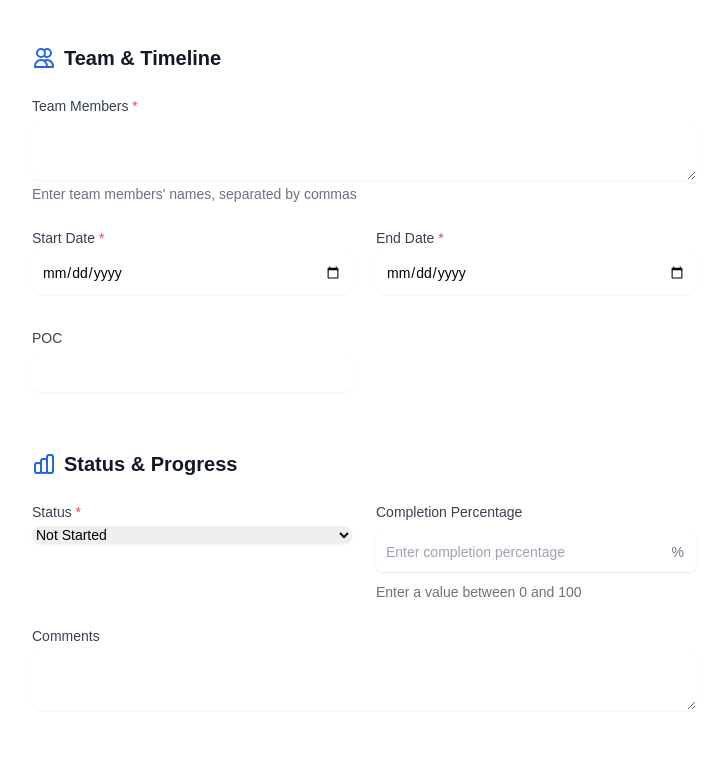
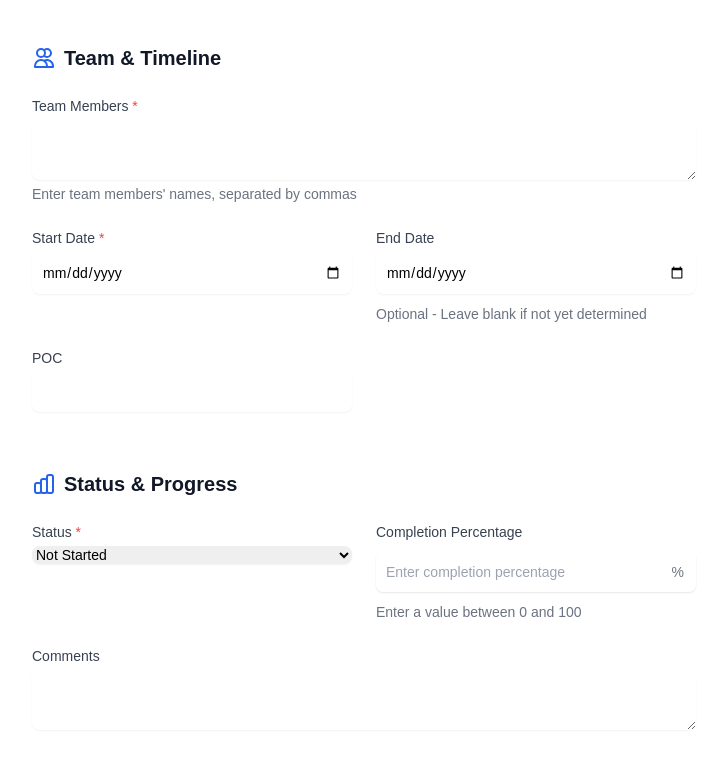
Before and after one commit to raheelkumar/gbq_app_v2, a Flask app: template templates/edit_isv.html in a window 1280 px wide. Shown: the part 851-1611 px from the top of the page, without its empty margins (276-1002 px from the left). Run offline with Flask 3, Linux system fonts and the light colour scheme; the template is opened without the code that fills it: values that come from a table or form of the project are taken from there, others are empty.

Commit message:
Changed logic to also show on hold isv in tracker page

```diff
--- a/app.py
+++ b/app.py
@@ -327,13 +327,14 @@ def current_isvs():
             LEFT JOIN TaskStats ts ON i.Sr_No = ts.Sr_No
             LEFT JOIN RecentCompleted rc ON i.Sr_No = rc.Sr_No
             WHERE
-                i.Status IN ('not started', 'in progress')
+                i.Status IN ('not started', 'in progress', 'on hold')
                 OR (i.Status = 'Completed' AND rc.completion_rank <= 3)
             ORDER BY
                 CASE
                     WHEN i.Status = 'in progress' THEN 1
                     WHEN i.Status = 'not started' THEN 2
-                    WHEN i.Status = 'Completed' THEN 3
+                    WHEN i.Status = 'on hold' THEN 3
+                    WHEN i.Status = 'Completed' THEN 4
                 END,
                 i.ISV_Start_Date DESC
         )
--- a/templates/edit_isv.html
+++ b/templates/edit_isv.html
@@ -131,9 +131,9 @@
                     <div>
                         <label for="{{ form.end_date.id }}" class="block text-sm font-medium text-gray-700">
                             {{ form.end_date.label }}
-                            <span class="text-red-500">*</span>
                         </label>
                         {{ form.end_date(class="mt-1 block w-full rounded-lg border-gray-300 shadow-sm focus:border-blue-500 focus:ring-blue-500 sm:text-sm transition-colors duration-200", type="date") }}
+                        <p class="mt-1 text-sm text-gray-500">Optional - Leave blank if not yet determined</p>
                     </div>
 
                     <!-- POC -->
@@ -343,11 +343,6 @@ function showToast(message, type) {
 
 // Initialize form with current progress value
 document.addEventListener('DOMContentLoaded', function() {
-    const progressInput = document.querySelector('input[type="range"]');
-    if (progressInput) {
-        updateProgressValue(progressInput.value);
-    }
-
     // Initialize description counter
     const description = document.getElementById('{{ form.description.id }}');
     if (description) {
```
